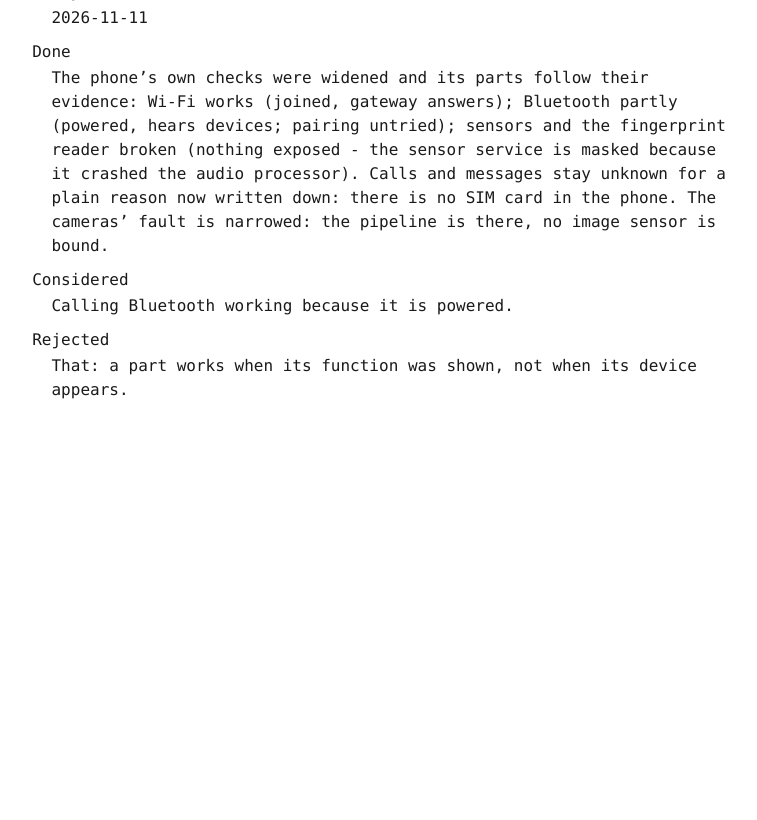
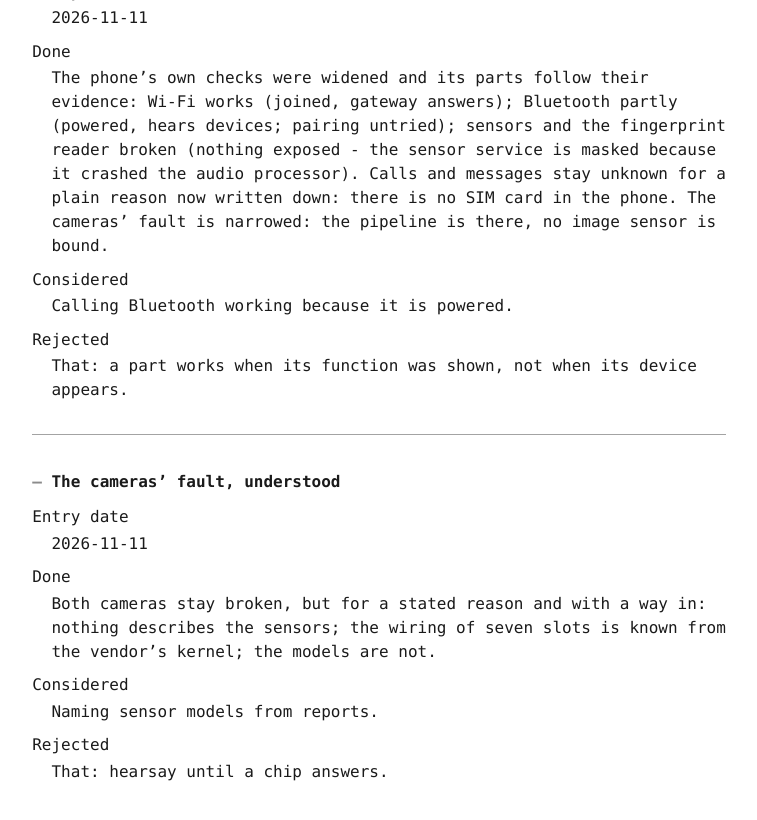
Before and after one commit to linux-phone-oco/docs, a Jekyll site: the page built from docs/session_log.md, in a window 1280 px wide and 900 px high, scrolled down 7587 px. Shown: the top 820 px of the window, without its empty margins (261-1018 px from the left). Built offline with Jekyll 4.4.1, drawn with Linux system fonts in a browser that asks for light colours; our own code applies the rules of GitHub Pages for plain Markdown files; before the commit the page ends 8105 px from its top, so only the background shows below that.

Commit message:
feat(data): the cameras' fault, understood - no sensor described; the wiring known (#53)
Co-authored-by: lab-agent-session <agent@creation-guidelines>

```diff
--- a/data/session_log.json
+++ b/data/session_log.json
@@ -12,3 +12,4 @@
 {"id":"2026-11-10-the-ear-withdrawn","entry_date":"2026-11-10","title":"What the ear heard is withdrawn","done":"The microphone was the author's earphones, worn on his head, moving with him. The claim that a machine heard both speakers is taken out of the idea; the working stays, waiting for a microphone fixed in place.","considered":"Keeping the claim with a caveat.","rejected":"That: evidence from an instrument that moves is not evidence."}
 {"id":"2026-11-10-idea-in-russian","entry_date":"2026-11-10","title":"Its idea in Russian","done":"The idea of Linux Phones translated into Russian in this project's own translations, by machine, for a person to correct.","considered":"","rejected":""}
 {"id":"2026-11-11-parts-measured","entry_date":"2026-11-11","title":"Four of surya's parts no longer unknown","done":"The phone's own checks were widened and its parts follow their evidence: Wi-Fi works (joined, gateway answers); Bluetooth partly (powered, hears devices; pairing untried); sensors and the fingerprint reader broken (nothing exposed - the sensor service is masked because it crashed the audio processor). Calls and messages stay unknown for a plain reason now written down: there is no SIM card in the phone. The cameras' fault is narrowed: the pipeline is there, no image sensor is bound.","considered":"Calling Bluetooth working because it is powered.","rejected":"That: a part works when its function was shown, not when its device appears."}
+{"id":"2026-11-11-cameras-understood","entry_date":"2026-11-11","title":"The cameras' fault, understood","done":"Both cameras stay broken, but for a stated reason and with a way in: nothing describes the sensors; the wiring of seven slots is known from the vendor's kernel; the models are not.","considered":"Naming sensor models from reports.","rejected":"That: hearsay until a chip answers."}
--- a/data/support_status.json
+++ b/data/support_status.json
@@ -2,8 +2,8 @@
 {"device_id":"xiaomi-surya","component_id":"audio-headphone","status":"unknown","notes":"The headset jack's detector is present. Sound through it needs a person and a pair of headphones: a witnessed test, not done yet.","updated":"2026-11-11"}
 {"device_id":"xiaomi-surya","component_id":"audio-mic","status":"broken","notes":"Explicitly called out as not yet working when the device moved from testing to community in pmOS packaging.","updated":"2026-11-04"}
 {"device_id":"xiaomi-surya","component_id":"audio-earpiece","status":"broken","notes":"Same source as audio-mic.","updated":"2026-11-04"}
-{"device_id":"xiaomi-surya","component_id":"camera-front","status":"broken","notes":"Cameras explicitly called out as not yet working, same source as audio-mic. Measured 2026-11-11: the camera pipeline is present (10 nodes), but no image sensor is bound to it.","updated":"2026-11-11"}
-{"device_id":"xiaomi-surya","component_id":"camera-rear","status":"broken","notes":"Same source as camera-front. Measured 2026-11-11: the camera pipeline is present (10 nodes), but no image sensor is bound to it.","updated":"2026-11-11"}
+{"device_id":"xiaomi-surya","component_id":"camera-front","status":"broken","notes":"The camera pipeline and its three control buses work; the phone's description lists no image sensor, which alone is why the cameras are dark. The vendor's kernel gives the wiring of seven sensor slots and names no model. Next: power a slot and ask the chip what it is (surya-lab, research/cameras.md).","updated":"2026-11-11"}
+{"device_id":"xiaomi-surya","component_id":"camera-rear","status":"broken","notes":"The camera pipeline and its three control buses work; the phone's description lists no image sensor, which alone is why the cameras are dark. The vendor's kernel gives the wiring of seven sensor slots and names no model. Next: power a slot and ask the chip what it is (surya-lab, research/cameras.md).","updated":"2026-11-11"}
 {"device_id":"xiaomi-surya","component_id":"display-panel","status":"works","notes":"Video-mode panel fixes and panel regulator/variant support landed (6.7.4, 6.13.2).","updated":"2026-11-04"}
 {"device_id":"xiaomi-surya","component_id":"touchscreen","status":"works","notes":"nt36xxx touchscreen driver rewrite for xiaomi-surya landed (6.7.4).","updated":"2026-11-04"}
 {"device_id":"xiaomi-surya","component_id":"haptics","status":"works","notes":"awinic,aw8624 haptics driver added (6.2.0).","updated":"2026-11-04"}
--- a/docs/session_log.md
+++ b/docs/session_log.md
@@ -244,3 +244,21 @@ Considered
 
 Rejected
 : That: a part works when its function was shown, not when its device appears.
+
+---
+
+
+<a id="2026-11-11-cameras-understood"></a>
+### The cameras' fault, understood
+
+Entry date
+: 2026-11-11
+
+Done
+: Both cameras stay broken, but for a stated reason and with a way in: nothing describes the sensors; the wiring of seven slots is known from the vendor's kernel; the models are not.
+
+Considered
+: Naming sensor models from reports.
+
+Rejected
+: That: hearsay until a chip answers.
```
Also changed, not shown: docs/index.md (+1 -1 lines), docs/support_status.md (+2 -2 lines).
